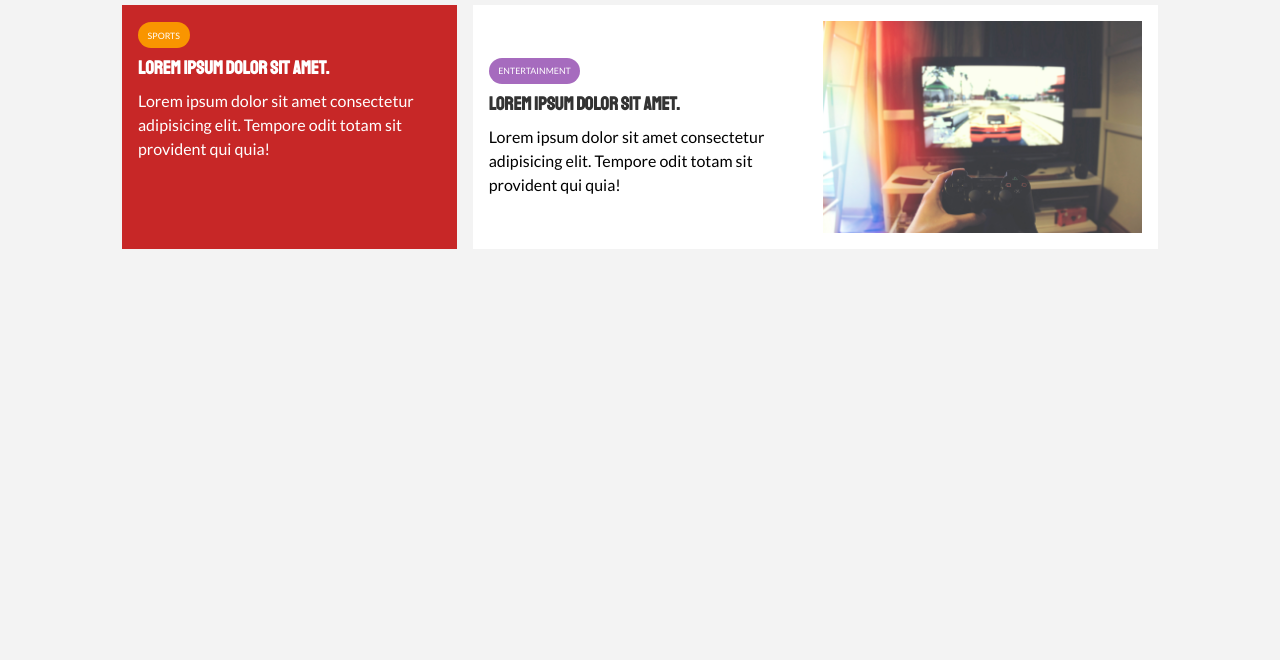
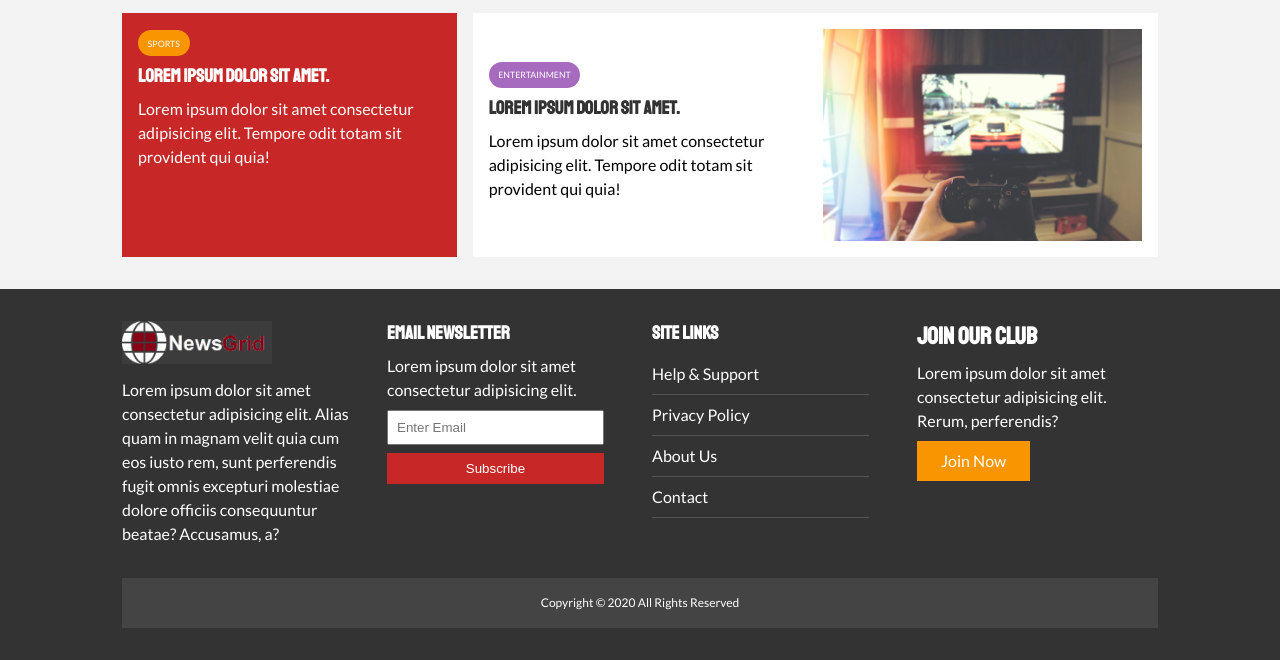
Before and after one commit to xpyrosh/newsgrid, a plain HTML site: page index.html in a window 1280 px wide. Shown: the part 1324-1984 px from the top of the page. Before the commit the page ends 1605 px from the top, so only its background shows below. Drawn offline with Linux system fonts and the light colour scheme.

Commit message:
adding footer and styling

```diff
--- a/css/style.css
+++ b/css/style.css
@@ -31,6 +31,10 @@ a {
 
 ul {
     list-style: none;
+}
+
+p {
+    margin: .5rem 0;
 }
 
 img {
@@ -147,6 +151,16 @@ h1, h2, h3, h4, h5, h6 {
     padding: 3rem;
 }
 
+.list li {
+    padding: .5rem 0;
+    border-bottom: #555 1px solid;
+    width: 90%;
+}
+
+.list li a:hover {
+    color: var(--primary-color) !important;
+}
+
 /* Navigation */
 #main-nav {
     background: #fff;
@@ -252,3 +266,41 @@ h1, h2, h3, h4, h5, h6 {
 #home-articles .articles-container > *:last-child {
     grid-column: 2 / span 2;
 }
+
+/* Footer */
+#main-footer {
+    background: var(--dark-color);
+    color: #fff;
+}
+
+#main-footer img {
+    width: 150px;
+}
+
+#main-footer a {
+    color: #fff;
+}
+
+#main-footer .footer-container {
+    display: grid;
+    grid-template-columns: repeat(4, 1fr);
+    gap: 1.5rem;
+}
+
+#main-footer .footer-container > *:last-child {
+    background: #444;
+    grid-column: 1 / span 4;
+    text-align: center;
+    padding: .5rem;
+    font-size: .75rem;
+}
+
+#main-footer .footer-container input[type='email'] {
+    width: 90%;
+    padding: .5rem;
+    margin-bottom: .5rem;
+}
+
+#main-footer .footer-container input[type='submit'] {
+    width: 90%;;
+}
--- a/index.html
+++ b/index.html
@@ -118,5 +118,40 @@
         </div>
     </section>
 
+    <!-- Footer -->
+    <footer id="main-footer" class="py-2">
+        <div class="container footer-container">
+            <div>
+                <img src="img/logo_light.png" alt="NewsGrid">
+                <p>Lorem ipsum dolor sit amet consectetur adipisicing elit. Alias quam in magnam velit quia cum eos iusto rem, sunt perferendis fugit omnis excepturi molestiae dolore officiis consequuntur beatae? Accusamus, a?</p>
+            </div>
+            <div>
+                <h3>Email Newsletter</h3>
+                <p>Lorem ipsum dolor sit amet consectetur adipisicing elit.</p>
+                <form>
+                    <input type="email" placeholder="Enter Email">
+                    <input type="submit" value="Subscribe" class="btn btn-primary">
+                </form>
+            </div>
+            <div>
+                <h3>Site Links</h3>
+                <ul class="list">
+                    <li><a href="#">Help & Support</a></li>
+                    <li><a href="#">Privacy Policy</a></li>
+                    <li><a href="#">About Us</a></li>
+                    <li><a href="#">Contact</a></li>
+                </ul>
+            </div>
+            <div>
+                <h2>Join Our Club</h2>
+                <p>Lorem ipsum dolor sit amet consectetur adipisicing elit. Rerum, perferendis?</p>
+                <a href="#" class="btn btn-secondary">Join Now</a>
+            </div>
+            <div>
+                <p>Copyright &copy; 2020 All Rights Reserved</p>
+            </div>
+        </div>
+    </footer>
+
 </body>
 </html>
```
Also changed, not shown: img/logo_light.png (added).
